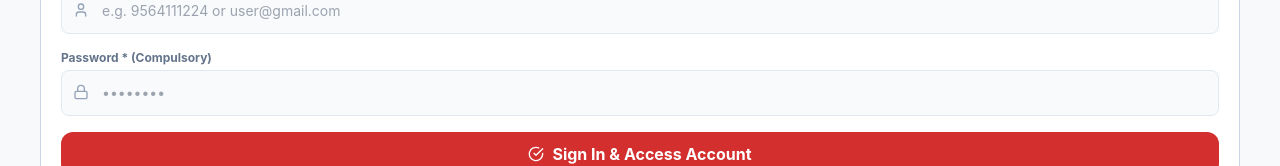
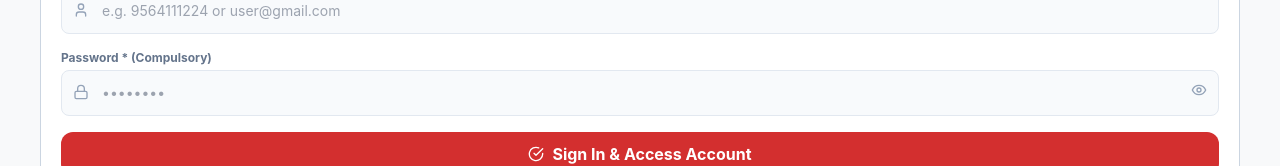
Before and after one commit to sahrahul77/himistri-web-portal, a Next.js app: page /auth in a window 1280 px wide. Shown: the part 335-501 px from the top of the page. Built offline with nearby package versions, Linux system fonts and the light colour scheme; no server answers; the database is empty.

Commit message:
Add password visibility toggle (Eye/EyeOff icon) to website login and registration forms

```diff
--- a/pages/auth.js
+++ b/pages/auth.js
@@ -4,7 +4,7 @@ import Footer from '../components/Footer';
 import AuthModal from '../components/AuthModal';
 import { ref, get, set } from 'firebase/database';
 import { rtdb } from '../lib/firebase';
-import { User, Lock, Phone, CheckCircle, CheckCircle2, Loader2 } from 'lucide-react';
+import { User, Lock, Phone, CheckCircle, CheckCircle2, Loader2, Eye, EyeOff } from 'lucide-react';
 
 export default function AuthPage() {
   const [isDark, setIsDark] = useState(true);
@@ -13,11 +13,13 @@ export default function AuthPage() {
 
   const [inputVal, setInputVal] = useState('');
   const [password, setPassword] = useState('');
+  const [showLoginPass, setShowLoginPass] = useState(false);
 
   const [regName, setRegName] = useState('');
   const [regPhone, setRegPhone] = useState('+91');
   const [regEmail, setRegEmail] = useState('');
   const [regPass, setRegPass] = useState('');
+  const [showRegPass, setShowRegPass] = useState(false);
   const [regSkill, setRegSkill] = useState('Plumber');
 
   const [isOtpOpen, setIsOtpOpen] = useState(false);
@@ -197,12 +199,19 @@ export default function AuthPage() {
                 <div className="relative">
                   <Lock className="w-4 h-4 absolute left-3 top-3.5 text-slate-400" />
                   <input
-                    type="password"
+                    type={showLoginPass ? "text" : "password"}
                     value={password}
                     onChange={(e) => setPassword(e.target.value)}
                     placeholder="••••••••"
-                    className="w-full pl-10 p-3 rounded-lg border border-slate-200 dark:border-neutral-700 bg-slate-50 dark:bg-neutral-800 text-sm"
+                    className="w-full pl-10 pr-10 p-3 rounded-lg border border-slate-200 dark:border-neutral-700 bg-slate-50 dark:bg-neutral-800 text-sm"
                   />
+                  <button
+                    type="button"
+                    onClick={() => setShowLoginPass(!showLoginPass)}
+                    className="absolute right-3 top-3 text-slate-400 hover:text-redPrimary transition"
+                  >
+                    {showLoginPass ? <EyeOff className="w-4 h-4" /> : <Eye className="w-4 h-4" />}
+                  </button>
                 </div>
               </div>
 
@@ -277,13 +286,23 @@ export default function AuthPage() {
 
               <div>
                 <label className="block text-xs font-bold text-slate-500 mb-1">Set Password * (Compulsory)</label>
-                <input
-                  type="password"
-                  value={regPass}
-                  onChange={(e) => setRegPass(e.target.value)}
-                  placeholder="••••••••"
-                  className="w-full p-3 rounded-lg border border-slate-200 dark:border-neutral-700 bg-slate-50 dark:bg-neutral-800 text-sm"
-                />
+                <div className="relative">
+                  <Lock className="w-4 h-4 absolute left-3 top-3.5 text-slate-400" />
+                  <input
+                    type={showRegPass ? "text" : "password"}
+                    value={regPass}
+                    onChange={(e) => setRegPass(e.target.value)}
+                    placeholder="••••••••"
+                    className="w-full pl-10 pr-10 p-3 rounded-lg border border-slate-200 dark:border-neutral-700 bg-slate-50 dark:bg-neutral-800 text-sm"
+                  />
+                  <button
+                    type="button"
+                    onClick={() => setShowRegPass(!showRegPass)}
+                    className="absolute right-3 top-3 text-slate-400 hover:text-redPrimary transition"
+                  >
+                    {showRegPass ? <EyeOff className="w-4 h-4" /> : <Eye className="w-4 h-4" />}
+                  </button>
+                </div>
               </div>
 
               {regRole === 'PARTNER' && (
```
